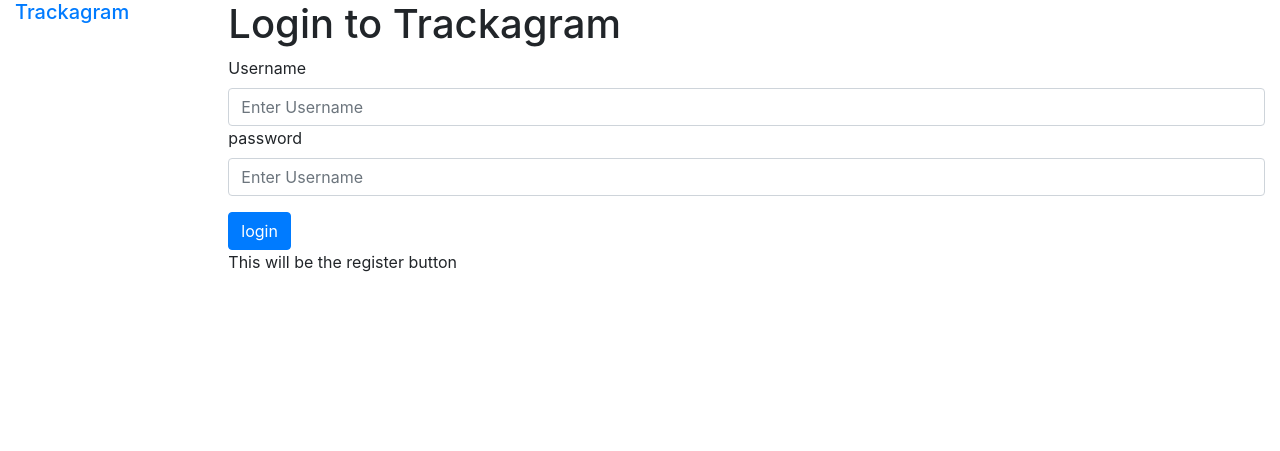
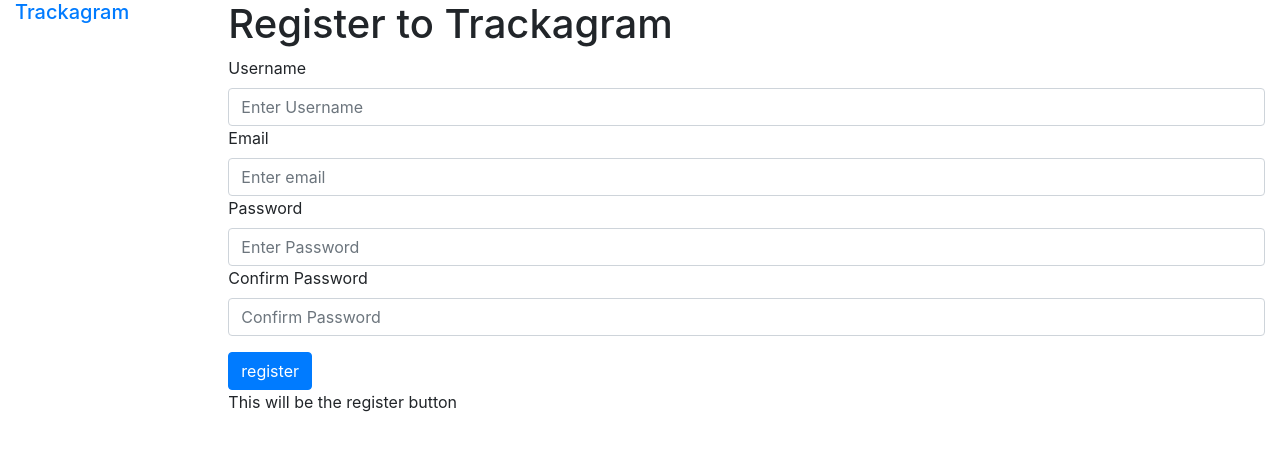
Before and after one commit to jodahoney/cs361_final_project, a Flask app: page /register in a window 1280 px wide. Shown: the part 56-507 px from the top of the page. Run offline with Flask 2, Linux system fonts and the light colour scheme; some libraries are stand-ins or nearby versions.

Commit message:
advanced editing and register done:

```diff
--- a/project/app.py
+++ b/project/app.py
@@ -58,16 +58,18 @@ def register():
             return render_template('register.html', msg=msg)
         else:
             # Account doesnt exist
-            query = 'INSERT INTO `Users` (`username`, `email`, `password`) VALUES (%s, %s, %s);'
-            cursor = db.execute_query(db_connection=db_connection, query=query, query_params=(username, password, email))
-            # Create session data, we can access this data in other routes
-            session['loggedin'] = True
-            session['id'] = account['userId']
-            session['username'] = account['username']
-            # Redirect to home page
-            return render_template('index.html')
-    # Show the login form with message (if any)
-    return render_template('login.html')
+            query = "INSERT INTO Users \
+                (username, email, password) \
+                VALUES (%s, %s, %s);"
+            cursor = db.execute_query(
+                db_connection=db_connection,
+                query=query,
+                query_params=(username, email, password)
+                )
+            return redirect(url_for('login'))
+
+    if request.method == "GET":
+        return render_template('register.html')
 
 @app.route('/logout')
 def logout():
@@ -176,7 +178,7 @@ def edit_advanced():
             query = "DELETE FROM Users WHERE userId = '%s';" % (session['id'])
             cursor = db.execute_query(db_connection=db_connection, query=query)
 
-            return redirect(url_for('login'))
+            return redirect(url_for('logout'))
 
 
 
--- a/project/templates/edit_advanced.html
+++ b/project/templates/edit_advanced.html
@@ -31,7 +31,7 @@
 
     <br/>
     <h4>Delete your account:</h4>
-    <form id="deleteAccount" action="{{ url_for('delete_account') }}" method="post">
+    <form id="deleteAccount" action="{{ url_for('edit_advanced') }}" method="post">
 
         <p>Delete your account</p>
         <input type="submit" name="delete_account" value="delete account" class="btn btn-primary">
--- a/project/templates/login.html
+++ b/project/templates/login.html
@@ -20,7 +20,11 @@
     <input type="submit" name="login" value="login" class="btn btn-primary">
   </form>
 
-  <p>This will be the register button</p>
+  <br/>
+
+  <a href="{{ url_for('register') }}">
+    Register
+  </a>
 
 
 {% endblock %}
--- a/project/templates/register.html
+++ b/project/templates/register.html
@@ -4,20 +4,26 @@
 {% endblock %}
 
 {% block content %}
-  <h1>Login to Trackagram</h1>
+  <h1>Register to Trackagram</h1>
 
   {{ msg }}
 
-  <form id="login" action="{{ url_for('login') }}" method="post">
+  <form id="register" action="{{ url_for('register') }}" method="post">
     <div class="form-group">
         <label for="username">Username</label>
         <input type="text" class="form-control" id="username" name="username" placeholder="Enter Username">
 
-        <label for="password">password</label>
-        <input type="text" class="form-control" id="password" name="password" placeholder="Enter Username">
+        <label for="email">Email</label>
+        <input type="text" class="form-control" id="email" name="email" placeholder="Enter email">
+
+        <label for="password">Password</label>
+        <input type="password" class="form-control" id="password" name="password" placeholder="Enter Password">
+
+        <label for="conf-password">Confirm Password</label>
+        <input type="password" class="form-control" id="conf-password" name="conf-password" placeholder="Confirm Password">
     </div>
 
-    <input type="submit" name="login" value="login" class="btn btn-primary">
+    <input type="submit" name="register" value="register" class="btn btn-primary">
   </form>
 
   <p>This will be the register button</p>
--- a/project/templates/settings.html
+++ b/project/templates/settings.html
@@ -32,7 +32,7 @@
         </tr>
         <tr>
             <td>
-                <a href="">
+                <a href="{{ url_for('edit_advanced') }}">
                     <i class="fa-solid fa-pen-to-square"></i>Advanced Settings
                 </a>
             </td>
```
